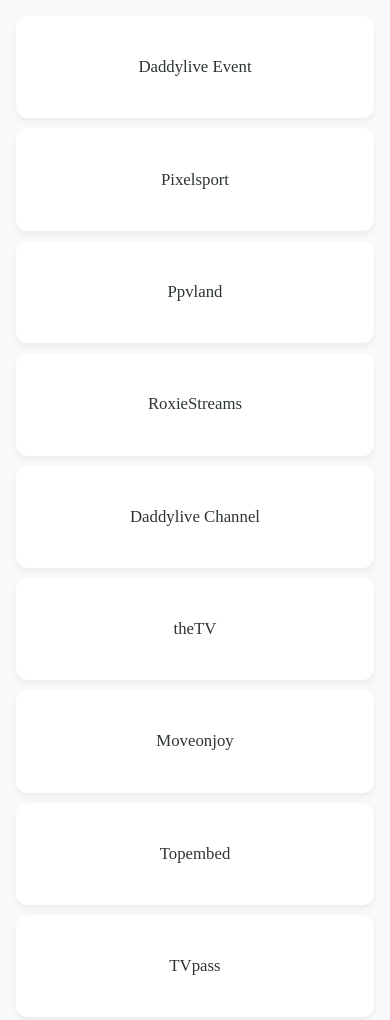
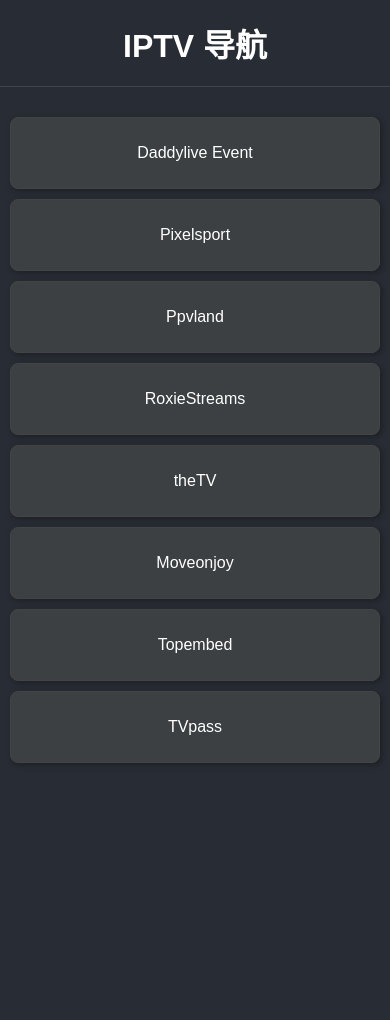
Before and after one commit to outcastveron/tv, a plain HTML site: page index.html in a window 390 px wide. After the commit the page ends 844 px from the top, so only its background shows below. Drawn offline with Linux system fonts and the light colour scheme.

Commit message:
Update index.html

```diff
--- a/index.html
+++ b/index.html
@@ -1,123 +1,103 @@
-<!DOCTYPE html>
+<!doctype html>
 <html lang="zh-CN">
   <head>
-	<meta charset="UTF-8">
-	<meta name="viewport" content="width=device-width, initial-scale=1.0">
-	<title>在线直播</title>
+    <meta charset="UTF-8" />
+    <meta
+      name="viewport"
+      content="width=device-width, initial-scale=1.0"
+    />
+    <title>IPTV 导航</title>
     <style>
+      /* 基础样式 */
       body {
         margin: 0;
-		    padding: 1rem;
-		    min-height: 100vh;
-		    background-color: #f8f9fa;
+        padding: 0;
+        background-color: #282c34;
+        color: #fff;
+        font-family: Arial, sans-serif;
       }
-
+      .header {
+        text-align: center;
+        padding: 20px 0;
+        border-bottom: 1px solid #444;
+      }
+      .header h1 {
+        margin: 0;
+        font-size: 2em;
+      }
+      /* 网格布局 */
       .nav-container {
         display: grid;
         grid-template-columns: repeat(auto-fill, minmax(200px, 1fr));
-		    gap: 15px;
-		    max-width: 1600px;
-		    margin: 0 auto;
+        gap: 20px;
+        max-width: 1200px;
+        margin: 30px auto;
+        padding: 0 20px;
       }
-
-		.text-link {
+      /* 导航链接样式 */
+      .nav-item {
+        background-color: #3c4043;
+        border: 1px solid #444;
+        border-radius: 8px;
+        box-shadow: 2px 2px 6px rgba(0, 0, 0, 0.3);
+        transition: transform 0.3s ease, background-color 0.3s ease,
+          box-shadow 0.3s ease;
+        text-decoration: none;
+        color: #fff;
         display: flex;
         align-items: center;
         justify-content: center;
-		    padding: 1.5rem;
-		    background: #ffffff;
-		    border-radius: 12px;
-		    box-shadow: 0 4px 6px rgba(0, 0, 0, 0.05);
-		    text-decoration: none;
-		    color: #2d3436;
-		    font-size: 1.1em;
-		    transition: all 0.3s cubic-bezier(0.4, 0, 0.2, 1);
-		    min-height: 80px;
-		    border: 2px solid transparent;
+        height: 100px;
+        font-size: 1.2em;
         position: relative;
-		    overflow: hidden;
       }
-
-		/* 新增悬停效果 */
-		.text-link:hover {
-		    transform: translateY(-5px) rotateX(10deg);
-		    box-shadow: 0 8px 20px rgba(142,55,215,0.4),
-		                0 0 15px rgba(255,255,255,0.3) inset;
-		    background: linear-gradient(135deg,
-		              rgba(142,55,215,0.1) 0%,
-		              rgba(255,255,255,0.3) 50%,
-		              rgba(142,55,215,0.1) 100%);
-		    border-image: linear-gradient(45deg, #8e37d7, #6b8dd6, #8e37d7) 1;
-		    animation: borderFlow 1.5s infinite linear;
+      .nav-item:hover {
+        background-color: #61dafb;
+        transform: translateY(-5px);
+        box-shadow: 4px 4px 12px rgba(0, 0, 0, 0.5);
       }
-
-		/* 流光边框动画 */
-		@keyframes borderFlow {
-		    0% { border-image-source: linear-gradient(45deg, #8e37d7, #6b8dd6, #8e37d7) }
-		    50% { border-image-source: linear-gradient(135deg, #6b8dd6, #8e37d7, #6b8dd6) }
-		    100% { border-image-source: linear-gradient(225deg, #8e37d7, #6b8dd6, #8e37d7) }
-		}
-
       /* 响应式调整 */
-		@media (max-width: 1024px) {
+      @media (max-width: 768px) {
         .nav-container {
           grid-template-columns: repeat(auto-fill, minmax(180px, 1fr));
+          gap: 15px;
+        }
+        .nav-item {
+          height: 80px;
+          font-size: 1em;
         }
       }
-
-		@media (max-width: 768px) {
-		    .nav-container {
-		        grid-template-columns: repeat(2, 1fr);
-		        gap: 12px;
-		    }
-		    .text-link {
-		        padding: 1rem;
-		        font-size: 1em;
-		        min-height: 70px;
-		    }
-		    /* 移动端悬停优化 */
-		    .text-link:hover {
-		        transform: translateY(-3px) scale(1.05);
-		        box-shadow: 0 4px 12px rgba(142,55,215,0.3);
-		        animation-duration: 2s;
-		    }
-		}
-
       @media (max-width: 480px) {
         .nav-container {
           grid-template-columns: 1fr;
           gap: 10px;
+          padding: 0 10px;
         }
-		    .text-link {
-		        padding: 1.2rem;
-		        font-size: 1.05em;
-		        min-height: 60px;
-		    }
-		}
-
-		@media (max-width: 360px) {
-		    body {
-		        padding: 0.5rem;
-		    }
-		    .text-link {
-		        padding: 1rem;
+        .nav-item {
+          height: 70px;
         }
       }
     </style>
-	<script async src="https://pagead2.googlesyndication.com/pagead/js/adsbygoogle.js?client=ca-pub-6288855147065514" crossorigin="anonymous">
-	</script>
+    <!-- 可根据需要添加广告等脚本 -->
+    <script
+      async
+      src="https://pagead2.googlesyndication.com/pagead/js/adsbygoogle.js?client=ca-pub-6288855147065514"
+      crossorigin="anonymous"
+    ></script>
   </head>
   <body>
+    <div class="header">
+      <h1>IPTV 导航</h1>
+    </div>
     <div class="nav-container">
-		<a href="/daddylive.html" class="text-link">Daddylive Event</a>
-		<a href="/pixelsport.html" class="text-link">Pixelsport</a>
-		<a href="/ppvland.html" class="text-link">Ppvland</a>
-		<a href="/roxiestreams.html" class="text-link">RoxieStreams</a>
-		<a href="/daddylivec.html" class="text-link">Daddylive Channel</a>
-		<a href="/thetvapp.html" class="text-link">theTV</a>
-		<a href="/moveonjoy.html" class="text-link">Moveonjoy</a>
-		<a href="/topembed.html" class="text-link">Topembed</a>
-		<a href="/tvpass.html" class="text-link">TVpass</a>
+      <a href="/daddylive.html" class="nav-item">Daddylive Event</a>
+      <a href="/pixelsport.html" class="nav-item">Pixelsport</a>
+      <a href="/ppvland.html" class="nav-item">Ppvland</a>
+      <a href="/roxiestreams.html" class="nav-item">RoxieStreams</a>
+      <a href="/thetvapp.html" class="nav-item">theTV</a>
+      <a href="/moveonjoy.html" class="nav-item">Moveonjoy</a>
+      <a href="/topembed.html" class="nav-item">Topembed</a>
+      <a href="/tvpass.html" class="nav-item">TVpass</a>
     </div>
   </body>
 </html>
```
Lines whose indentation alone changed are shown as unchanged.
